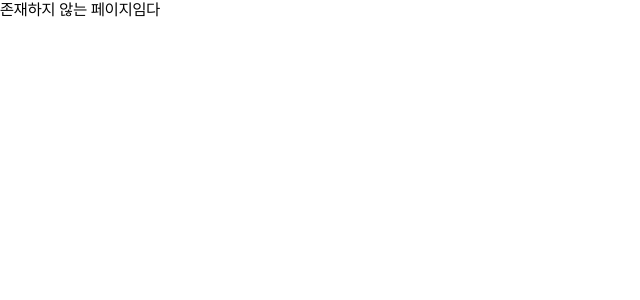
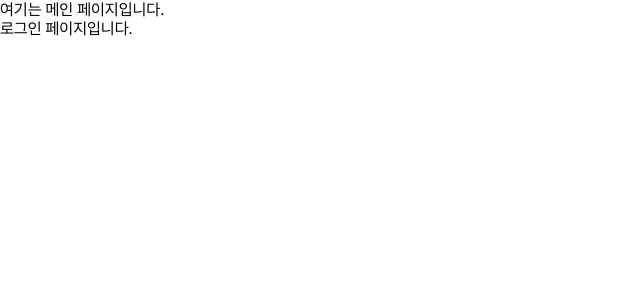
Before and after one commit to moonstal1506/show-eat, a Next.js app in the folder frontend/showeat/: page /sign-in in a window 1280 px wide. Before the commit this address had no page. Shown: the top 300 px of the page, without its empty margins (0-640 px from the left). Built offline with nearby package versions, Linux system fonts and the light colour scheme.

Commit message:
Feat: Add sign-up page
Co-authored-by: Narn99 <https://github.com/Narn99>

```diff
--- /dev/null
+++ b/frontend/showeat/src/pages/sign-in/index.tsx
@@ -0,0 +1,22 @@
+/* Import */
+import MainLayout from "@layouts/MainLayout";
+import { ReactNode } from "react";
+
+// ----------------------------------------------------------------------------------------------------
+
+/* Sign In Page */
+function SignIn() {
+    return <div>로그인 페이지입니다.</div>;
+}
+
+// ----------------------------------------------------------------------------------------------------
+
+/* Layout */
+SignIn.getLayout = function getLayout(page: ReactNode) {
+    return <MainLayout>{page}</MainLayout>;
+};
+
+// ----------------------------------------------------------------------------------------------------
+
+/* Export */
+export default SignIn;
```
Also changed, not shown: frontend/showeat/src/pages/sign-up/index.tsx (added).
